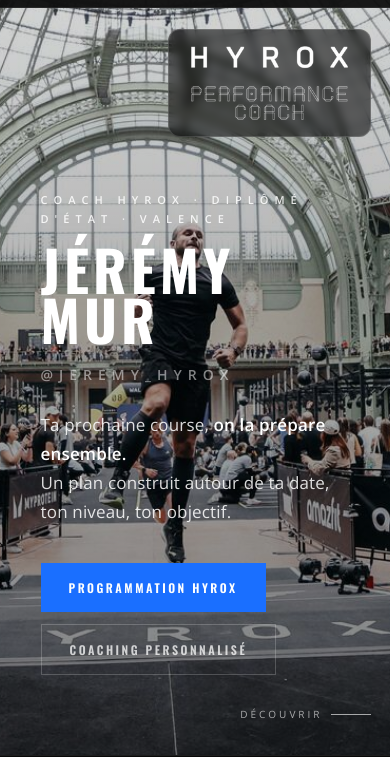
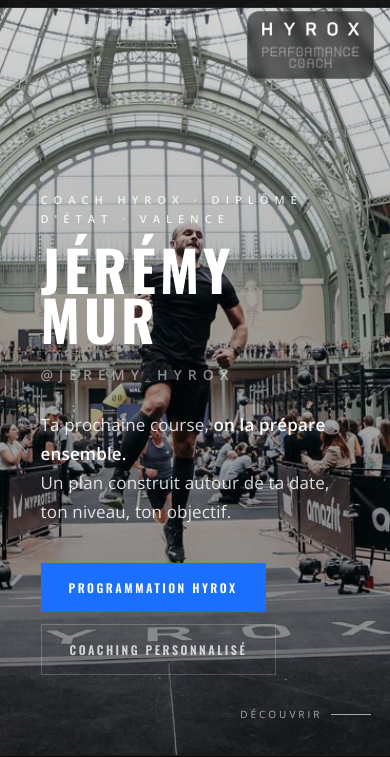
Before and after one commit to jeremyhyrox/jeremyhyrox-site, a plain HTML site: page index.html in a window 390 px wide. Shown: the part 89-846 px from the top of the page. Drawn offline with nearby package versions, Linux system fonts and the light colour scheme.

Commit message:
Fix hero mobile: min-height au lieu de height fixe (evite le contenu coupe en haut sur petit ecran)

```diff
--- a/index.html
+++ b/index.html
@@ -31,7 +31,8 @@ nav{position:fixed;top:36px;left:0;right:0;z-index:999;background:rgba(0,0,0,.94
 .nav-links a:hover,.nav-links a.active{color:var(--blue)}
 .nav-cta{border:1px solid var(--blue)!important;color:var(--blue)!important;padding:7px 16px}
 .nav-cta:hover{background:var(--blue)!important;color:#fff!important}
-.hero{height:100vh;position:relative;display:flex;align-items:flex-end;padding-bottom:80px;background:linear-gradient(rgba(0,0,0,.12),rgba(0,0,0,.5)),url('images/hero.jpg') center/cover no-repeat}
+.hero{min-height:100vh;position:relative;display:flex;align-items:flex-end;padding-bottom:80px;background:linear-gradient(rgba(0,0,0,.12),rgba(0,0,0,.5)),url('images/hero.jpg') center/cover no-repeat}
+@media(max-width:640px){.hero{padding-bottom:48px}.hero-pre{font-size:10px;letter-spacing:3px;margin-bottom:12px}.hero-name{margin-bottom:14px}.hero-sub{margin-bottom:18px}.hero-badge-photo{top:100px!important;right:4%!important;padding:10px 14px!important}.hero-badge-photo img{height:46px!important}}
 .hero-inner{padding:0 6%;max-width:760px;width:100%;margin:0 auto}
 .hero-pre{font-family:var(--fb);font-size:11px;font-weight:600;letter-spacing:6px;text-transform:uppercase;color:var(--lightgray);margin-bottom:16px}
 h1.hero-name{font-family:var(--fd);font-size:clamp(56px,9vw,110px);font-weight:700;text-transform:uppercase;letter-spacing:4px;line-height:.88;color:var(--white);margin-bottom:20px}
@@ -682,7 +683,7 @@ footer{padding-bottom:100px!important}
   </div>
 </nav>
 <section id="hero" class="hero">
-  <div style="position:absolute;top:118px;right:5%;z-index:3;background:rgba(0,0,0,.55);backdrop-filter:blur(4px);-webkit-backdrop-filter:blur(4px);border-radius:12px;padding:16px 22px;border:1px solid rgba(255,255,255,.15)">
+  <div class="hero-badge-photo" style="position:absolute;top:118px;right:5%;z-index:3;background:rgba(0,0,0,.55);backdrop-filter:blur(4px);-webkit-backdrop-filter:blur(4px);border-radius:12px;padding:16px 22px;border:1px solid rgba(255,255,255,.15)">
     <img src="images/badge-performance-coach.png" alt="Hyrox Performance Coach" style="height:74px;display:block">
   </div>
   <div class="hero-inner">
```
